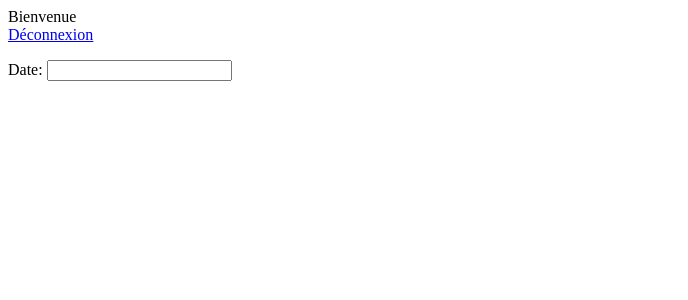
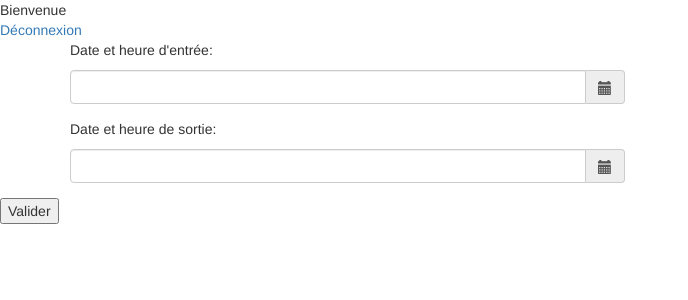
Before and after one commit to mohamed-hadjadji/runtrack4, a PHP site: page /calendrier.php in a window 1280 px wide. Shown: the top 300 px of the page, without its empty margins (0-688 px from the left). Run offline with PHP 8.4, Linux system fonts and the light colour scheme; the visitor is signed in with stand-in values (Sample User, id 1); some libraries are stand-ins or nearby versions.

Commit message:
formulaire de présence php ok

```diff
--- a/bigjob/calendrier.php
+++ b/bigjob/calendrier.php
@@ -4,8 +4,14 @@ session_start();
 if (isset($_SESSION['email']))
 {
     echo "Bienvenue";
+    include("class.php");
 
+    $pres = new presence();
 
+    if (isset($_POST['reserver']))
+    {
+        $pres->reservation($_POST['datedebut'], $_POST['datefin'], $_SESSION['id']);
+    }
 ?>
 <!DOCTYPE html>
 <html lang="fr">
@@ -13,31 +19,81 @@ if (isset($_SESSION['email']))
 	<head>
           <meta charset="utf-8">
       <meta name="viewport" content="width=device-width, initial-scale=1">
-  <title>jQuery UI Datepicker - Default functionality</title>
-  <link rel="stylesheet" href="//code.jquery.com/ui/1.12.1/themes/base/jquery-ui.css">
-  <link rel="stylesheet" href="/resources/demos/style.css">
-  <script src="https://code.jquery.com/jquery-1.12.4.js"></script>
-  <script src="https://code.jquery.com/ui/1.12.1/jquery-ui.js"></script>
-  <script>
-  $( function() {
-    $( "#datepicker" ).datepicker();
-  } );
-  </script>
-	    <title> Calendrier</title>
+      <link rel="stylesheet" href="https://maxcdn.bootstrapcdn.com/bootstrap/3.3.7/css/bootstrap.min.css">
+      <script src="https://ajax.googleapis.com/ajax/libs/jquery/1.12.4/jquery.min.js"></script>
+      <script src="https://maxcdn.bootstrapcdn.com/bootstrap/3.3.7/js/bootstrap.min.js"></script>
+
+      <script type="text/javascript" src="https://cdnjs.cloudflare.com/ajax/libs/moment.js/2.15.1/moment.min.js"></script>
+      <link rel="stylesheet" type="text/css" href="https://cdnjs.cloudflare.com/ajax/libs/bootstrap-datetimepicker/4.17.43/css/bootstrap-datetimepicker.min.css">
+      <link rel="stylesheet" type="text/css" href="https://cdnjs.cloudflare.com/ajax/libs/bootstrap-datetimepicker/4.17.43/css/bootstrap-datetimepicker-standalone.css">
+      <script type="text/javascript" src="https://cdnjs.cloudflare.com/ajax/libs/bootstrap-datetimepicker/4.17.43/js/bootstrap-datetimepicker.min.js"></script>
+
    </head>
 
-	<body class=''>
 
+<body>
 	<header>
 	        <nav class="naviguer">
 	            <span><a href="index.php?deconnexion=true">Déconnexion</a></span>
 	        </nav>
 
 	</header>
-	    <main>
-	    	<p>Date: <input type="text" id="datepicker"></p>
-	    </main>
+
+    <section>
+        <form action='' method='POST'>
+		     <div class="container">
+	          <div class="row">
+	            <div class='col-sm-6'>
+	                <div class="form-group">
+	                	<p>Date et heure d'entrée: </p>
+	                    <div class='input-group date' id='datetimepicker1'>
+	                        <input type='text' name='datedebut' class="form-control" />
+	                        <span class="input-group-addon">
+	                            <span class="glyphicon glyphicon-calendar"></span>
+	                        </span>
+	                    </div>
+	                </div>
+	            </div>
+
+	            <script type="text/javascript">
+	                $(function () {
+	                    $('#datetimepicker1').datetimepicker();
+	                });
+	            </script>
+	          </div>
+	       </div>
+	       <div class="container">
+	          <div class="row">
+	            <div class='col-sm-6'>
+	                <div class="form-group">
+	                	<p>Date et heure de sortie: </p>
+	                    <div class='input-group date' id='datetimepicker2'>
+	                        <input type='text' name='datefin' class="form-control" />
+	                        <span class="input-group-addon">
+	                            <span class="glyphicon glyphicon-calendar"></span>
+	                        </span>
+	                    </div>
+	                </div>
+	            </div>
+
+	            <script type="text/javascript">
+	                $(function () {
+	                    $('#datetimepicker2').datetimepicker();
+	                });
+	            </script>
+	          </div>
+	       </div>
+	       <input type='submit' name='reserver' value='Valider'>
+        </form>
+    </section>
+
+
+
 </body>
+
+
+
+
 	<?php
 }
 else
--- a/bigjob/class.php
+++ b/bigjob/class.php
@@ -81,3 +81,16 @@ class user
     }
 
 }
+
+class presence
+{
+   public function reservation($dated,$datef,$iduser)
+   {
+      $connexion = new PDO('mysql:host=localhost;dbname=bigjob', 'root', '');
+
+      $requete= $connexion->query("INSERT INTO presenses (datedebut,datefin, id_user) VALUES ('$dated', '$datef','$iduser')");
+
+      header('Location: calendrier.php');
+   }
+}
+?>
```
Lines whose indentation alone changed are shown as unchanged.
